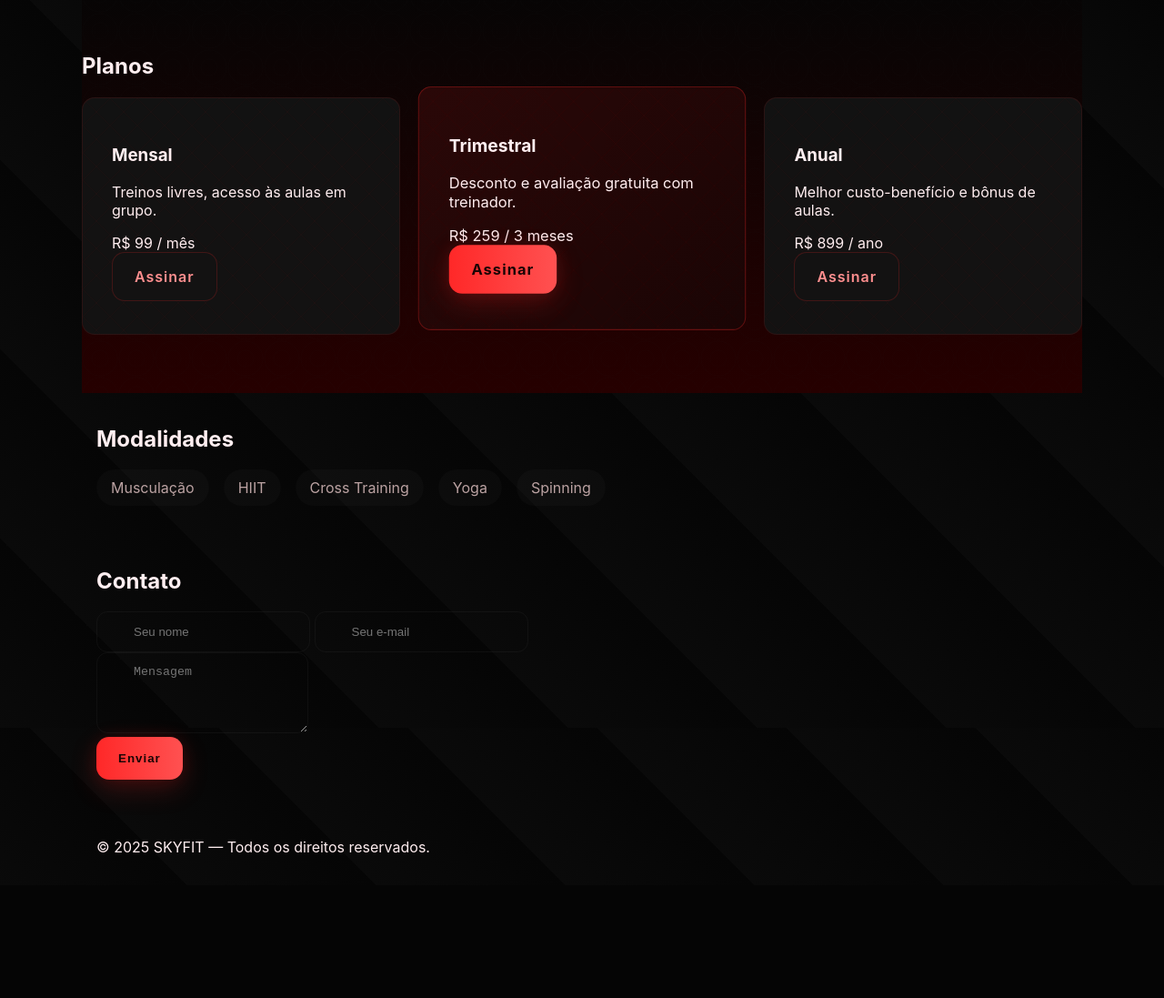
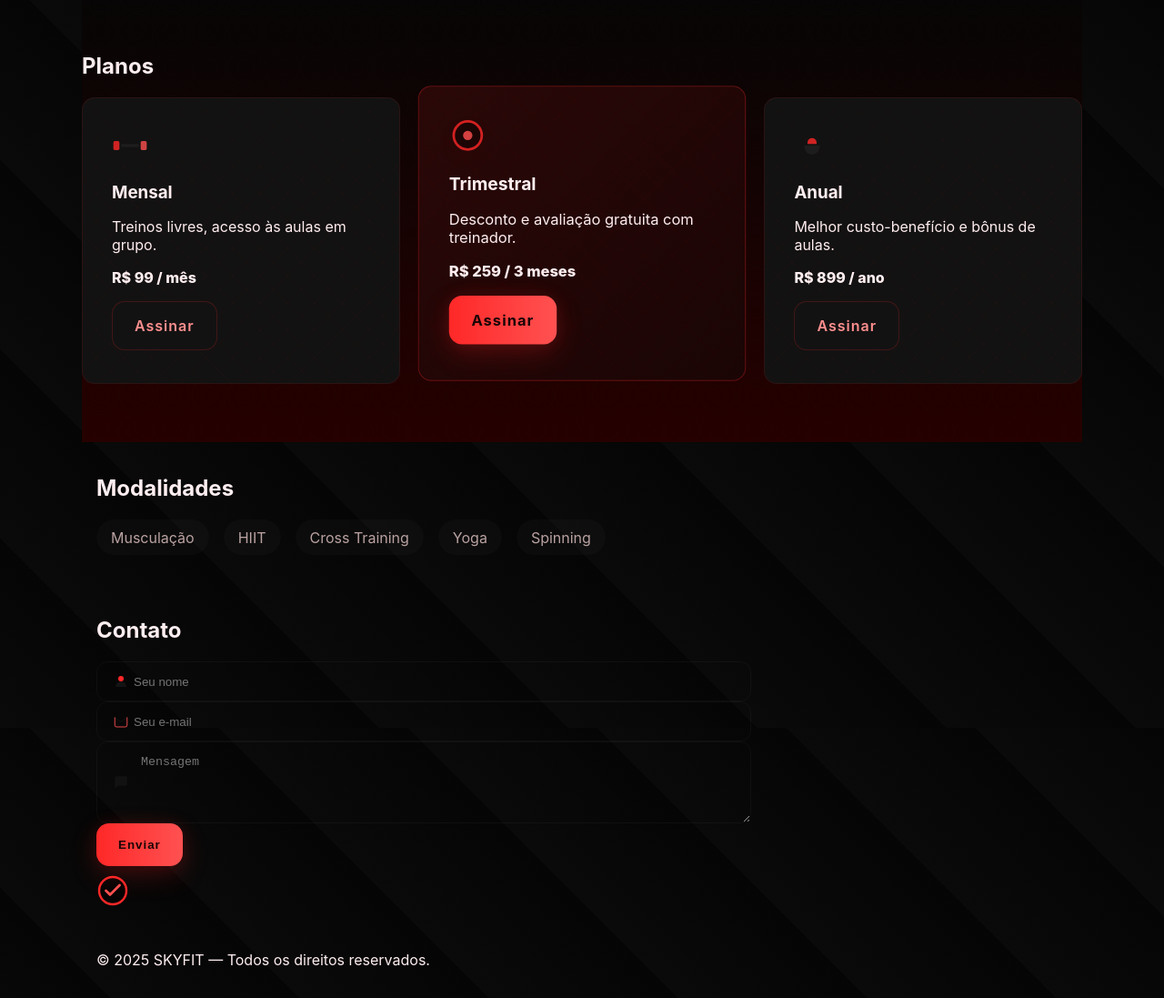
Before and after one commit to DEVmichelJacson/Projeto1-, a plain HTML site: page index.html in a window 1280 px wide. Shown: the part 800-1897 px from the top of the page at 91% size. Before the commit the page ends 1773 px from the top, so only its background shows below. Drawn offline with Linux system fonts and the light colour scheme.

Commit message:
feat: cards icons + improved contact form (icons, input feedback, success animation)

```diff
--- a/css/styles.css
+++ b/css/styles.css
@@ -382,6 +382,28 @@ body{
   position: relative;
 }
 
+/* Plan icon adjustments */
+.plan-icon svg{display:block;filter:drop-shadow(0 8px 18px rgba(255,40,40,0.08));}
+.plan h3{margin:0 0 .4rem 0}
+.plan .price{font-weight:800;margin:1rem 0}
+
+/* Input icons */
+.input-group{position:relative}
+.input-group .input-icon{position:absolute;left:10px;top:50%;transform:translateY(-50%);display:inline-flex;align-items:center;justify-content:center;width:34px;height:34px}
+.input-group input,.input-group textarea{padding-left:48px}
+
+/* Form feedback / success */
+.form-feedback{display:flex;align-items:center;gap:.8rem;margin-top:.6rem}
+.form-feedback .checkmark{display:inline-flex;align-items:center;justify-content:center;transition:transform .5s cubic-bezier(.2,.9,.2,1),opacity .4s}
+.form-feedback .checkmark.show{transform:scale(1.06);opacity:1}
+.form-feedback .checkmark.hide{transform:scale(0.4);opacity:0}
+
+/* small responsive tweaks */
+@media(max-width:900px){
+  .plan-icon{width:48px;height:48px}
+  .hero-title{font-size:3.2rem}
+}
+
 /* Features */
 .features{display:flex;gap:1rem;flex-wrap:wrap;padding:0;list-style:none}
 .features li{background:rgba(255,255,255,0.02);padding:.6rem 1rem;border-radius:999px;color:var(--muted)}
--- a/index.html
+++ b/index.html
@@ -82,18 +82,40 @@
 			<h2>Planos</h2>
 			<div class="grid">
 				<div class="card plan">
+					<div class="plan-icon" aria-hidden="true">
+						<!-- dumbbell svg -->
+						<svg width="40" height="40" viewBox="0 0 24 24" fill="none" xmlns="http://www.w3.org/2000/svg">
+							<rect x="1" y="9" width="4" height="6" rx="1" fill="var(--neon-a)"/>
+							<rect x="19" y="9" width="4" height="6" rx="1" fill="var(--neon-b)"/>
+							<rect x="6" y="11" width="12" height="2" rx="1" fill="rgba(255,255,255,0.06)"/>
+						</svg>
+					</div>
 					<h3>Mensal</h3>
 					<p>Treinos livres, acesso às aulas em grupo.</p>
 					<div class="price">R$ 99 / mês</div>
 					<a class="btn" href="#contact">Assinar</a>
 				</div>
 				<div class="card plan featured">
+					<div class="plan-icon" aria-hidden="true">
+						<!-- weight plate svg -->
+						<svg width="40" height="40" viewBox="0 0 24 24" fill="none" xmlns="http://www.w3.org/2000/svg">
+							<circle cx="12" cy="12" r="9" stroke="var(--neon-a)" stroke-width="1.6" fill="rgba(0,0,0,0.35)"/>
+							<circle cx="12" cy="12" r="3" fill="var(--neon-b)"/>
+						</svg>
+					</div>
 					<h3>Trimestral</h3>
 					<p>Desconto e avaliação gratuita com treinador.</p>
 					<div class="price">R$ 259 / 3 meses</div>
 					<a class="btn primary" href="#contact">Assinar</a>
 				</div>
 				<div class="card plan">
+					<div class="plan-icon" aria-hidden="true">
+						<!-- kettlebell svg -->
+						<svg width="40" height="40" viewBox="0 0 24 24" fill="none" xmlns="http://www.w3.org/2000/svg">
+							<path d="M12 7a3 3 0 00-3 3v1h6V10a3 3 0 00-3-3z" fill="var(--neon-a)"/>
+							<path d="M7 13a5 5 0 0010 0v-1H7v1z" fill="rgba(255,255,255,0.06)"/>
+						</svg>
+					</div>
 					<h3>Anual</h3>
 					<p>Melhor custo-benefício e bônus de aulas.</p>
 					<div class="price">R$ 899 / ano</div>
@@ -117,14 +139,48 @@
 			<h2>Contato</h2>
 			<form id="contactForm">
 				<div class="form-row">
-					<input type="text" name="name" placeholder="Seu nome" required>
-					<input type="email" name="email" placeholder="Seu e-mail" required>
+					<div class="input-group">
+						<span class="input-icon" aria-hidden="true">
+							<!-- user icon -->
+							<svg width="18" height="18" viewBox="0 0 24 24" fill="none" xmlns="http://www.w3.org/2000/svg">
+								<path d="M12 12a4 4 0 100-8 4 4 0 000 8z" fill="var(--neon-a)"/>
+								<path d="M4 20a8 8 0 0116 0" fill="rgba(255,255,255,0.06)"/>
+							</svg>
+						</span>
+						<input type="text" name="name" placeholder="Seu nome" required>
+					</div>
+					<div class="input-group">
+						<span class="input-icon" aria-hidden="true">
+							<!-- mail icon -->
+							<svg width="18" height="18" viewBox="0 0 24 24" fill="none" xmlns="http://www.w3.org/2000/svg">
+								<path d="M3 6.5v11A2.5 2.5 0 005.5 20h13a2.5 2.5 0 002.5-2.5v-11" stroke="var(--neon-b)" stroke-width="1.2" stroke-linecap="round" stroke-linejoin="round"/>
+								<path d="M21 6.5l-9 6-9-6" stroke="rgba(255,255,255,0.06)" stroke-width="1.2" stroke-linecap="round" stroke-linejoin="round"/>
+							</svg>
+						</span>
+						<input type="email" name="email" placeholder="Seu e-mail" required>
+					</div>
 				</div>
 				<div class="form-row">
-					<textarea name="message" rows="4" placeholder="Mensagem" required></textarea>
+					<div class="input-group">
+						<span class="input-icon" aria-hidden="true">
+							<!-- message icon -->
+							<svg width="18" height="18" viewBox="0 0 24 24" fill="none" xmlns="http://www.w3.org/2000/svg">
+								<path d="M21 15a2 2 0 01-2 2H7l-4 4V5a2 2 0 012-2h14a2 2 0 012 2v10z" fill="rgba(255,255,255,0.04)"/>
+							</svg>
+						</span>
+						<textarea name="message" rows="4" placeholder="Mensagem" required></textarea>
+					</div>
 				</div>
 				<button class="btn primary" type="submit">Enviar</button>
-				<p class="form-status" aria-live="polite"></p>
+				<div class="form-feedback">
+					<span class="checkmark" aria-hidden="true" hidden>
+						<svg width="36" height="36" viewBox="0 0 24 24" fill="none" xmlns="http://www.w3.org/2000/svg">
+							<circle cx="12" cy="12" r="10" stroke="var(--neon-a)" stroke-width="1.6" fill="rgba(0,0,0,0.4)"/>
+							<path d="M7 12l3 3 7-7" stroke="var(--neon-b)" stroke-width="1.8" stroke-linecap="round" stroke-linejoin="round"/>
+						</svg>
+					</span>
+					<p class="form-status" aria-live="polite"></p>
+				</div>
 			</form>
 		</section>
 	</main>
--- a/js/main.js
+++ b/js/main.js
@@ -144,6 +144,17 @@ document.addEventListener('DOMContentLoaded', function(){
   const status = document.querySelector('.form-status');
   const submitBtn = form?.querySelector('button[type="submit"]');
   if(form){
+    // adicionar listeners aos inputs para feedback instantâneo
+    const inputs = form.querySelectorAll('input, textarea');
+    inputs.forEach(inp=>{
+      inp.addEventListener('input', (e)=>{
+        if(e.target.value && e.target.value.trim().length>0) e.target.classList.add('has-value'); else e.target.classList.remove('has-value');
+      });
+    });
+
+    // elemento checkmark para animação
+    const check = form.querySelector('.checkmark');
+
     form.addEventListener('submit', function(e){
       e.preventDefault();
       const formData = new FormData(form);
@@ -167,6 +178,17 @@ document.addEventListener('DOMContentLoaded', function(){
           submitBtn.textContent = 'Enviado ✓';
           form.reset();
           if(status) status.textContent = 'Mensagem enviada! Entraremos em contato em breve.';
+          // mostrar checkmark com animação
+          if(check){
+            check.hidden = false;
+            check.classList.remove('hide');
+            check.classList.add('show');
+            setTimeout(()=>{
+              check.classList.remove('show');
+              check.classList.add('hide');
+              setTimeout(()=> check.hidden = true, 500);
+            }, 1400);
+          }
           setTimeout(()=>{
             submitBtn.disabled = false;
             submitBtn.classList.remove('btn-success');
```
Also changed, not shown: README.md.
